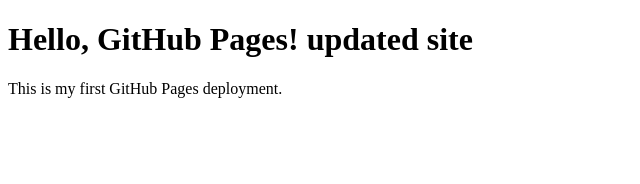
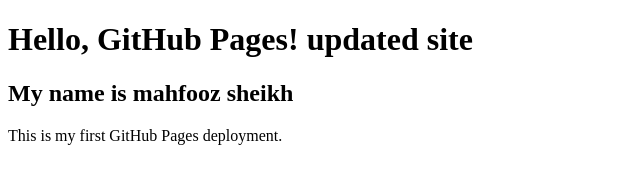
Before and after one commit to md-mahfooz-sheikh/Small, a plain HTML site: page index.html in a window 1280 px wide. Shown: the whole page, without its empty margins (0-640 px from the left). Drawn offline with Linux system fonts and the light colour scheme.

Commit message:
Update index.html

```diff
--- a/index.html
+++ b/index.html
@@ -7,6 +7,7 @@
 </head>
 <body>
     <h1>Hello, GitHub Pages! updated site</h1>
+    <h2>My name is mahfooz sheikh</h2>
     <p>This is my first GitHub Pages deployment.</p>
 </body>
 </html>
```
